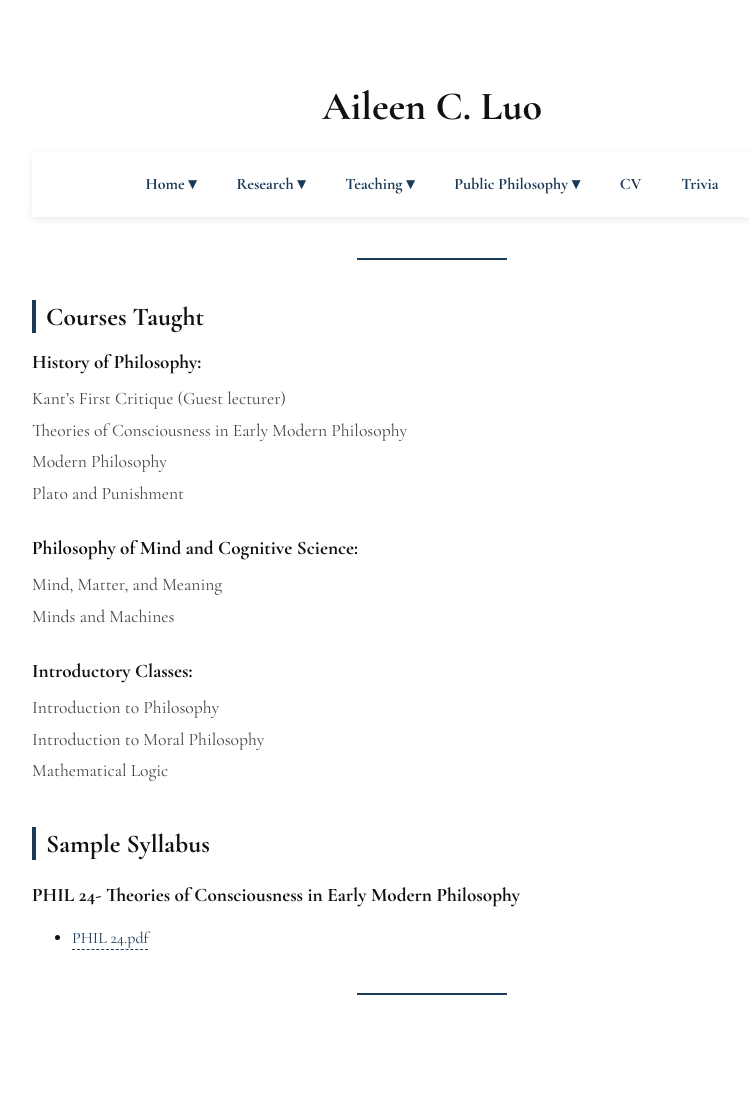
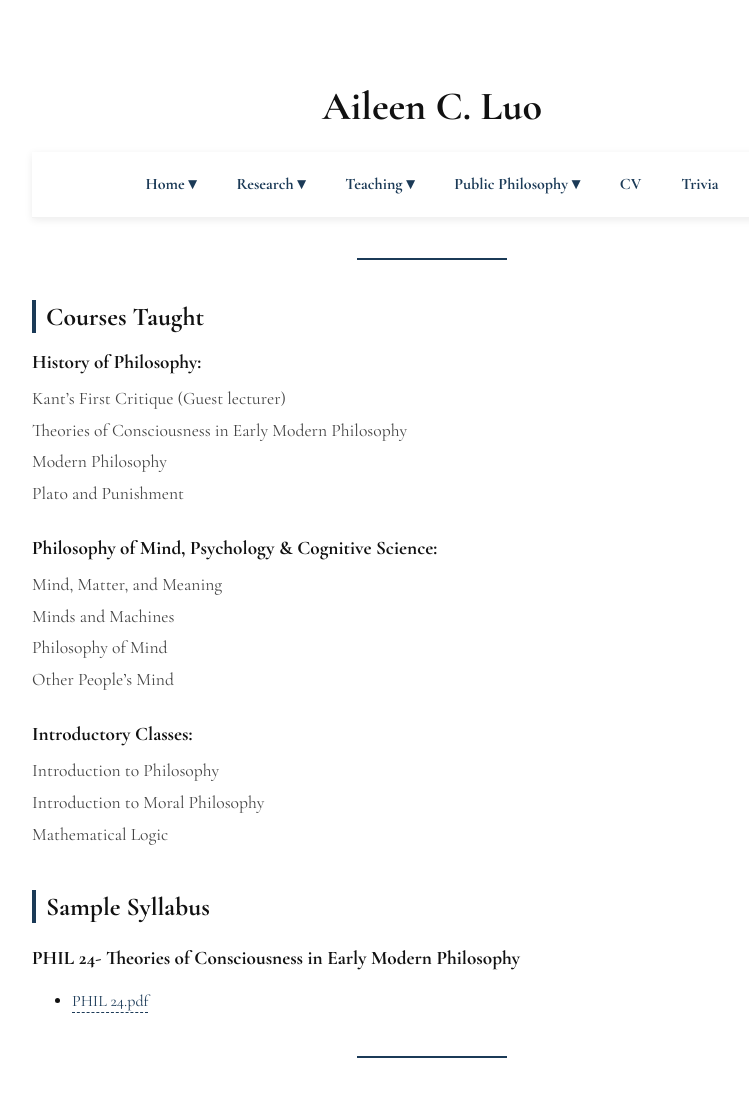
Before and after one commit to aileencluo/aileencluo.github.io, a Jekyll site: the page built from teaching.md, in a window 1280 px wide and 1138 px high. Shown: the top 1097 px of the window, without its empty margins (208-957 px from the left). Built offline with Jekyll 4.4.1, drawn with Linux system fonts in a browser that asks for light colours.

Commit message:
Update teaching.md

```diff
--- a/teaching.md
+++ b/teaching.md
@@ -18,9 +18,11 @@ Plato and Punishment
 </p>
 
 
-<div class="subhead">Philosophy of Mind and Cognitive Science:</div>
+<div class="subhead">Philosophy of Mind, Psychology & Cognitive Science:</div>
 <p class="subdesc">Mind, Matter, and Meaning<br>
-Minds and Machines
+Minds and Machines<br>
+Philosophy of Mind<br>
+Other People’s Mind
 </p>
 
 
```
